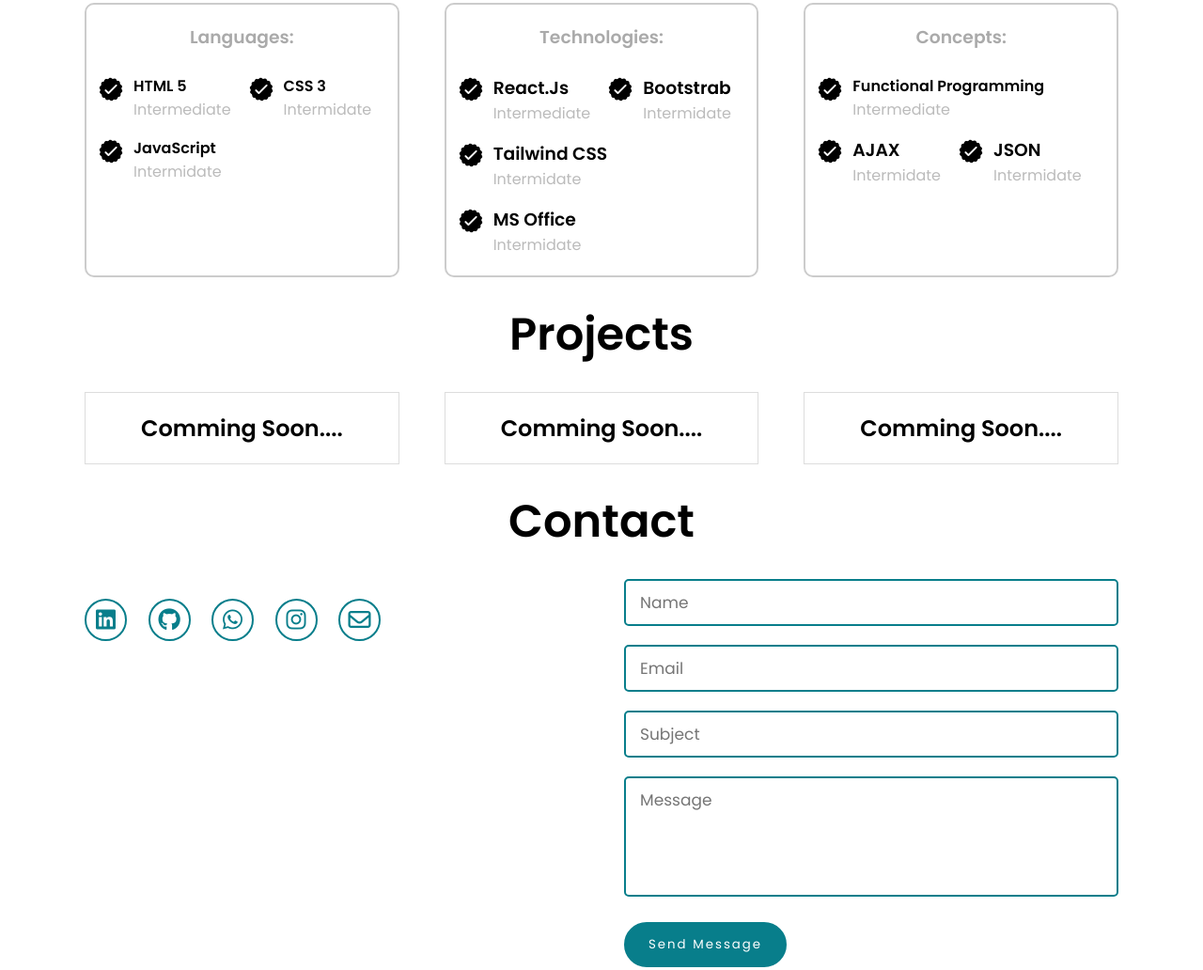
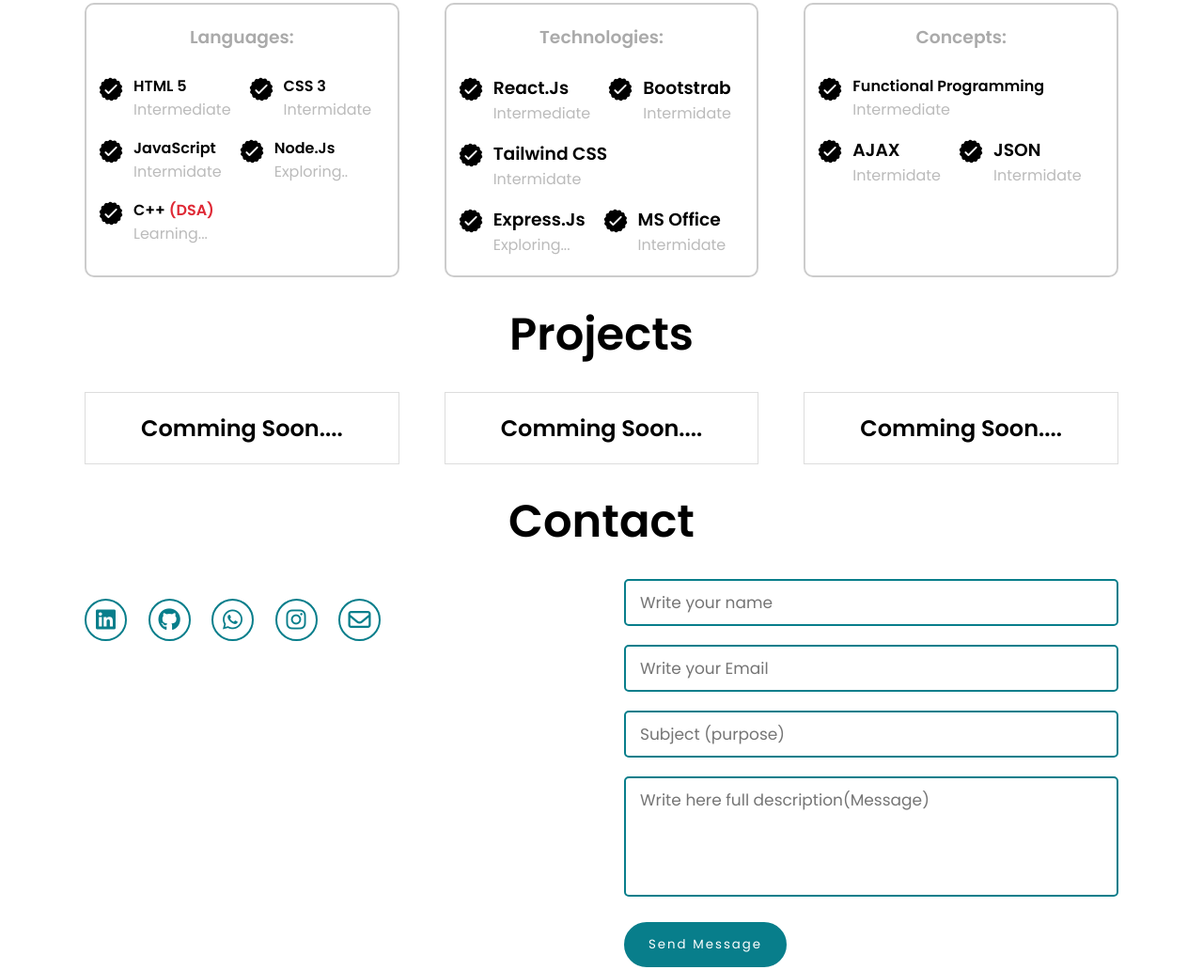
Before and after one commit to prashantrajch/portfolio, a plain HTML site: page index.html in a window 1280 px wide. Shown: the part 1156-2188 px from the top of the page at 94% size. Drawn offline with nearby package versions, Linux system fonts and the light colour scheme.

Commit message:
some language be add

```diff
--- a/index.html
+++ b/index.html
@@ -133,6 +133,20 @@ emailjs.init({
                   <p>Intermidate</p>
                 </div>
               </article>
+              <article>
+                <img src="assests/checkmark.png" alt="" class="icon" />
+                <div>
+                  <h4>Node.Js</h4>
+                  <p>Exploring..</p>
+                </div>
+              </article>
+              <article>
+                <img src="assests/checkmark.png" alt="" class="icon" />
+                <div>
+                  <h4>C++ <span class="change">(DSA) </span></h4>
+                  <p>Learning...</p>
+                </div>
+              </article>
             </div>
           </div>
           <div class="col" style="--k: 2">
@@ -157,6 +171,13 @@ emailjs.init({
                 <div>
                   <h3>Tailwind CSS</h3>
                   <p>Intermidate</p>
+                </div>
+              </article>
+              <article>
+                <img src="assests/checkmark.png" alt="" class="icon" />
+                <div>
+                  <h3>Express.Js</h3>
+                  <p>Exploring...</p>
                 </div>
               </article>
               <article>
@@ -236,10 +257,10 @@ emailjs.init({
           </div>
           <div class="col input-field">
             <form action="">
-              <input type="text" id="name" placeholder="Name" name="name"  required/>
-              <input type="email" id="email" placeholder="Email" name="email"  required/>
-              <input type="text" id="subject" placeholder="Subject" name="subject" required/>
-              <textarea name="message" id="message" cols="" rows="4" placeholder="Message" required></textarea>
+              <input type="text" id="name" placeholder="Write your name" name="name"  required/>
+              <input type="email" id="email" placeholder="Write your Email" name="email"  required/>
+              <input type="text" id="subject" placeholder="Subject (purpose)" name="subject" required/>
+              <textarea name="message" id="message" cols="" rows="4" placeholder="Write here full description(Message)" required></textarea>
               <button class="btn submit" id="submit" type="submit" onclick="sendMail(this)">
                 Send Message
               </button>
```
